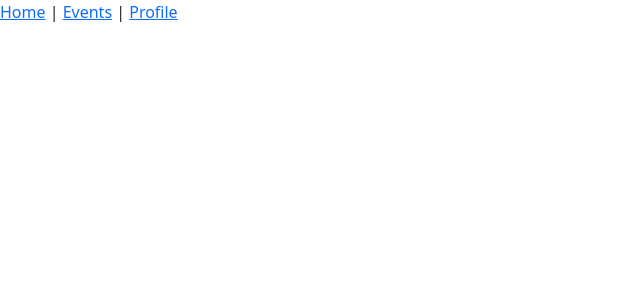
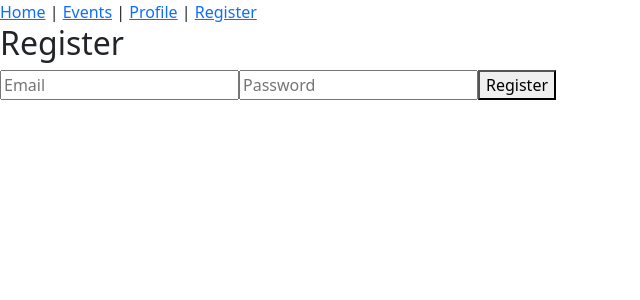
Before and after one commit to jencba/eventure-fe, a React (Create React App) app in the folder eventure-frontend/: page /register in a window 1280 px wide. Shown: the top 300 px of the page, without its empty margins (0-640 px from the left). Built offline with nearby package versions, Linux system fonts and the light colour scheme.

Commit message:
register page complete

```diff
--- a/eventure-frontend/src/App.js
+++ b/eventure-frontend/src/App.js
@@ -5,6 +5,7 @@ import Home from './pages/Home';
 import Navbar from './components/Navbar';
 import EventsPage from './pages/Events';
 import EventDetails from './pages/EventDetails';
+import Register from './pages/Registere';
 
 
 
@@ -14,6 +15,7 @@ function App() {
       <Navbar />
       <Routes>
         <Route path="/" element={<Home />} />
+        <Route path="/register" element={<Register />} />
         <Route path="/events" element={<EventsPage />} />
         <Route path="/events/:id" element={<EventDetails />} />
 
--- a/eventure-frontend/src/components/Navbar.jsx
+++ b/eventure-frontend/src/components/Navbar.jsx
@@ -5,7 +5,7 @@ import { Link } from 'react-router-dom';
 export default function Navbar() {
   return (
     <nav>
-      <Link to="/">Home</Link> | <Link to="/events">Events</Link> | <Link to="/profile">Profile</Link>
+      <Link to="/">Home</Link> | <Link to="/events">Events</Link> | <Link to="/profile">Profile</Link> | <Link to="/register">Register</Link>
     </nav>
   );
 }
--- /dev/null
+++ b/eventure-frontend/src/pages/Registere.jsx
@@ -0,0 +1,29 @@
+import React, { useState } from 'react';
+import API from '../services/api';
+
+const Register = () => {
+  const [email, setEmail] = useState('');
+  const [password, setPassword] = useState('');
+
+  const handleSubmit = async (e) => {
+    e.preventDefault();
+    try {
+      await API.post('/auth/signup', { email, password });
+      alert('Registered successfully!');
+    } catch (err) {
+      console.error(err);
+      alert('Error registering');
+    }
+  };
+
+  return (
+    <form onSubmit={handleSubmit}>
+      <h2>Register</h2>
+      <input value={email} onChange={e => setEmail(e.target.value)} placeholder="Email" />
+      <input value={password} onChange={e => setPassword(e.target.value)} placeholder="Password" type="password" />
+      <button type="submit">Register</button>
+    </form>
+  );
+};
+
+export default Register;
```
